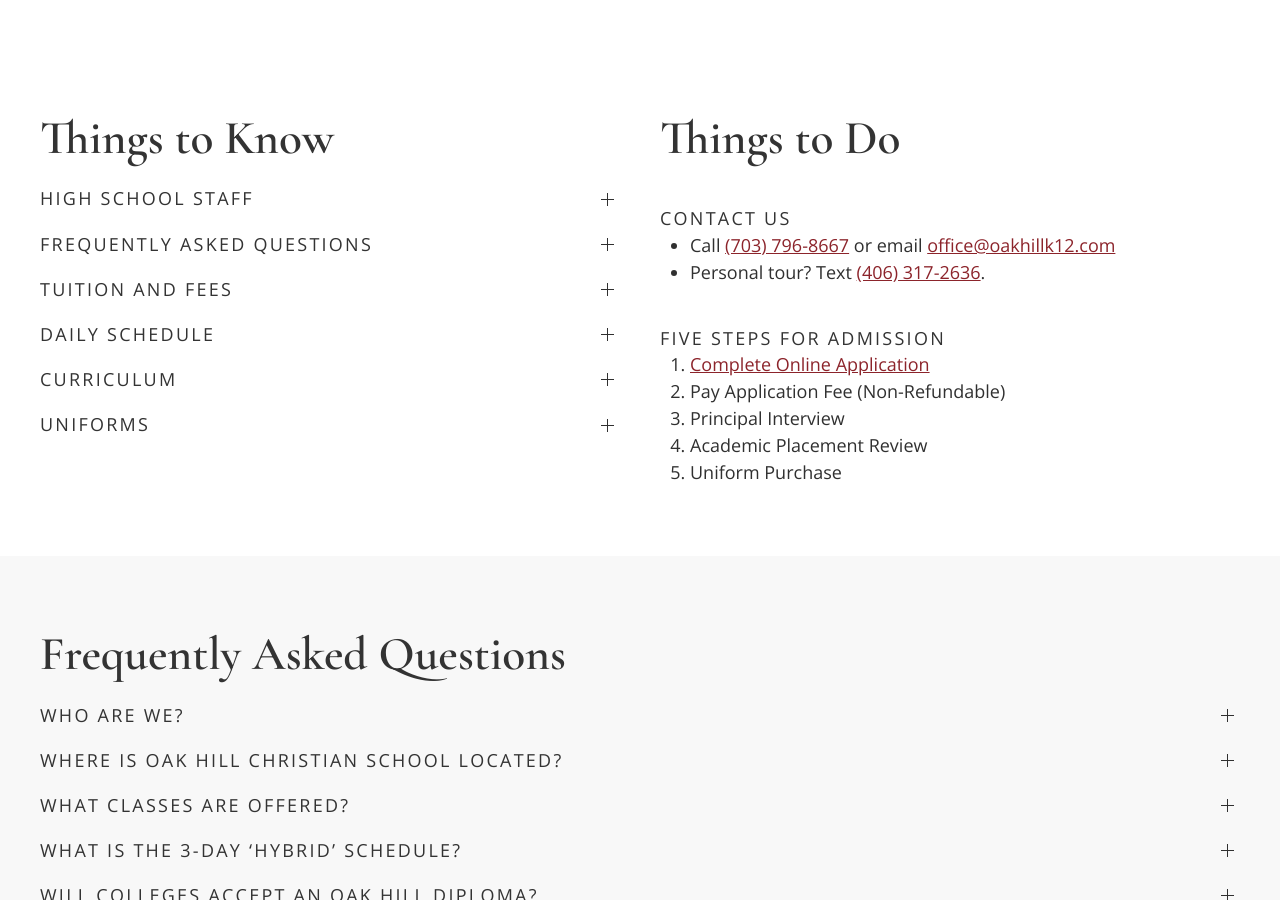
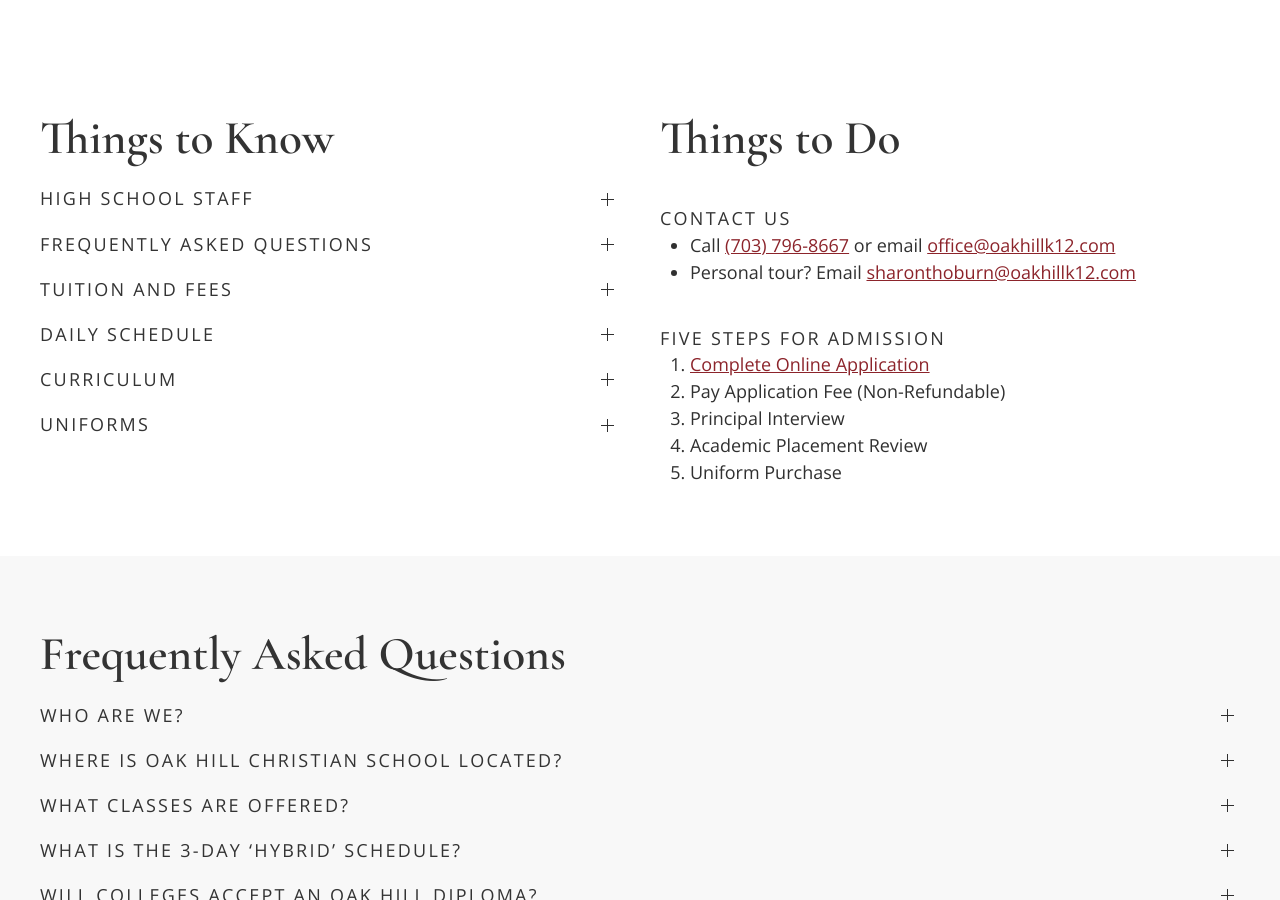
Before and after one commit to OakHillChristianSchool/oak-hill-website, a Jekyll site: the page built from lynchburg-campus.html, in a window 1280 px wide and 900 px high, scrolled down 1273 px. Built offline with Jekyll 4.4.1, drawn with Linux system fonts in a browser that asks for light colours.

Commit message:
Update from Forestry.io Robert Thoburn updated lynchburg-campus.html

```diff
--- a/lynchburg-campus.html
+++ b/lynchburg-campus.html
@@ -150,7 +150,7 @@
                 <h5 class="uk-margin-remove-bottom">Contact Us</h5>
                 <ul class="uk-margin-remove-top">
                     <li>Call <a href="tel:7037966887">(703) 796-8667</a> or email <a href="mailto:office@oakhillk12.com">office@oakhillk12.com</a></li>
-                    <li>Personal tour? Text <a href="tel:4063172636">(406) 317-2636</a>.</li>
+                    <li>Personal tour? Email <a href="mailto:sharonthoburn@oakhillk12.com">sharonthoburn@oakhillk12.com</a></li>
                 </ul>
                 <h5 class="uk-margin-remove-bottom">Five Steps for Admission</h5>
                 <ol class="uk-margin-remove-top">
```
